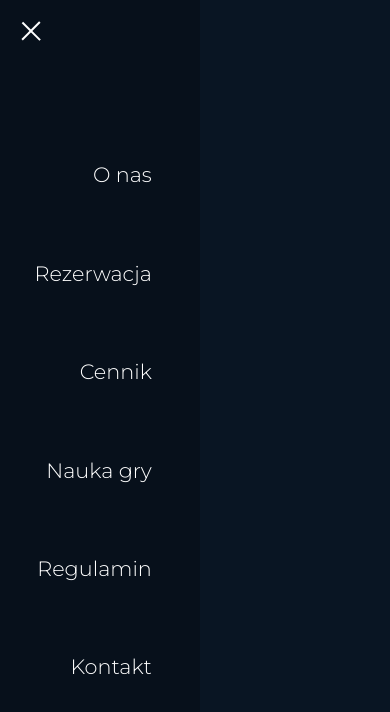
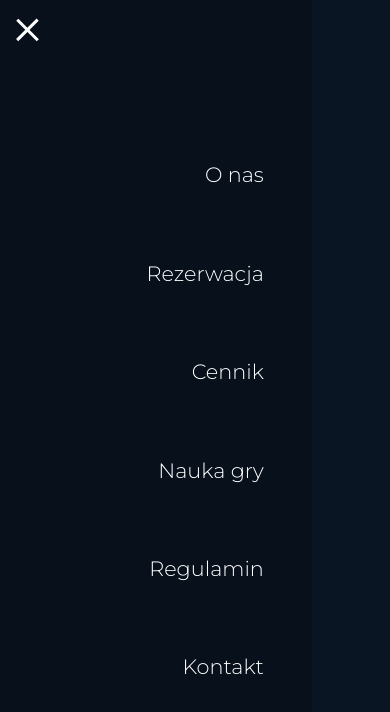
Before and after one commit to PatrykPi/GroovySPACE, a website built with webpack: page src/index.html in a window 390 px wide. Both pictures are taken after a click on the element 26 px from the left and 31 px from the top of the page. Built offline with nearby package versions, Linux system fonts and the light colour scheme; a web font is replaced by a local one.

Commit message:
Menu & toggler transforms

```diff
--- a/src/index.html
+++ b/src/index.html
@@ -11,9 +11,7 @@
     <header>
         <nav class="mainNav">
             <div class="mainNav__toggler">
-                <div class="mainNav__toggler-bar mainNav__toggler-bar--first"></div>
-                <div class="mainNav__toggler-bar mainNav__toggler-bar--second"></div>
-                <div class="mainNav__toggler-bar mainNav__toggler-bar--third"></div>
+                <div class="mainNav__toggler-bar"></div>
             </div>
             <ul class="mainNav__list">
                 <li class="mainNav__item mainNav__item--active"><a href="#" class="mainNav__link"><span class="mainNav__text"> O nas </span><i class="mainNav__icon icon-music">&#xe802;</i></a></li>
--- a/src/js/MainNav-toggler.js
+++ b/src/js/MainNav-toggler.js
@@ -3,13 +3,13 @@
             {
                 navToggle: document.querySelector('.mainNav__toggler'),
                 nav: document.querySelector('.mainNav__list'),
-    doToggle: function(e)
+                doToggle: function (e)
                     {
                         e.preventDefault();
                         this.navToggle.classList.toggle('mainNav__toggler--expanded');
                         this.nav.classList.toggle('mainNav__list--expanded');
                     }
             };
-  toggler.navToggle.addEventListener('click', function(e) {toggler.doToggle(e); });
-  toggler.nav.addEventListener('click', function(e) {toggler.doToggle(e); });
+    toggler.navToggle.addEventListener('click', function (e) {toggler.doToggle(e); });
+    toggler.nav.addEventListener('click', function (e) {toggler.doToggle(e); });
 }());
--- a/src/sass/layout/_header.scss
+++ b/src/sass/layout/_header.scss
@@ -5,16 +5,8 @@
     position: fixed;
     font-size: 1.3rem;
     font-weight: 300;
-    width: 200px;
     height: 100vh;
-    transform: translateX(-148px);
-    transition: all 0.8s ease-in-out;
 
-    &:hover
-    {
-        background-color: darken($main-color, 2%);
-        transform: translateX(0);
-    }
 
     &:hover &__item--active
     {
@@ -23,10 +15,19 @@
 
     &__list
     {
+        transform: translateX(-148px);
+        transition: all 0.8s ease-in-out;
+        width: 200px;
         height: 100%;
         padding: 15vh 0;
         display: flex;
         flex-direction: column;
+
+        &:hover
+        {
+            background-color: darken($main-color, 2%);
+            transform: translateX(0);
+        }
     }
 
     &__item
@@ -70,35 +71,21 @@
 }
 
 
-@media (max-width: 600px), (hover: none)
+@media (max-width: 700px), (hover: none)
 {
     .mainNav
     {
-        &:hover
-        {
-            transform: translateX(-148px);
-            background-color: rgba(0,0,0,0);
-        }
-
-        &--expanded
-        {
-            transform: translateX(148px);
-            background-color: darken($main-color, 2%);
-            transition: all 0.8s ease-in-out;
-        }
+        transition: all 0.8s ease-in-out;
 
         &__toggler
         {
             z-index: 1001;
-            width: 35px;
-            height: 30px;
             position: absolute;
-            top: 1rem;
-            right: 0.5rem;
+            top: 1.3rem;
+            left: 0.5rem;
             padding: 0.3rem;
-            display: flex;
-            flex-direction: column;
-            justify-content: space-between;
+            height: 1rem;
+            width: 1.8rem;
 
             &:hover
             {
@@ -107,38 +94,96 @@
 
             &--expanded
             {
-                & .mainNav__toggler-bar--first
+                margin-top: 0;
+                & .mainNav__toggler-bar
                 {
-                    transform-origin: top right;
-                    transform: rotate(-45deg);
-                }
-                & .mainNav__toggler-bar--second
-                {
-                    background-color: rgba(0,0,0,0);
-                }
-                & .mainNav__toggler-bar--third
-                {
-                    transform-origin: bottom right;
-                    transform: rotate(45deg);
+                    background: rgba(0,0,0,0);
+                    &::after
+                    {
+                        margin-top: 0;
+                        transform: rotate(45deg);
+                    }
+                    &::before
+                    {
+                        margin-top: 0;
+                        transform: rotate(-45deg);
+                    }
                 }
             }
         }
 
+        &__toggler-bar, &__toggler-bar::after, &__toggler-bar::before
+        {
+            position: absolute;
+            top: 50%;
+            transform: translateY(-50%);
+            transition: all 0.8s ease;
+            background: white;
+            content: '';
+            height: 0.2rem;
+            width: 100%;
+        }
         &__toggler-bar
         {
-            width: 100%;
-            height: 0.15rem;
-            background-color: #fff;
+            margin-top: 0;
+
+            &::after
+            {
+                margin-top: 0.6rem;
+            }
+            &::before
+            {
+                margin-top: -0.6rem;
+            }
         }
 
         &__list
         {
+            &:hover
+            {
+                transform: translateX(-148px);
+            }
+
              &--expanded
             {
-                transform: translateX(148px);
+                transform: translateX(0px);
                 background-color: darken($main-color, 2%);
-                transition: all 0.8s ease-in-out;
+
+                &:hover
+                {
+                    transform: translateX(0px);
+                }
             }
         }
     }
 }
+
+
+@media (max-width: 400px)
+{
+    .mainNav
+    {
+        transition: all 0.7s ease;
+        &__list
+        {
+            width: 80vw;
+            transform: translateX(-81vw);
+
+            &:hover
+            {
+                transform: translateX(-81vw);
+            }
+
+             &--expanded
+            {
+                transform: translateX(0px);
+                background-color: darken($main-color, 2%);
+
+                &:hover
+                {
+                    transform: translateX(0px);
+                }
+            }
+        }
+    }
+}
```
Lines whose indentation alone changed are shown as unchanged.
